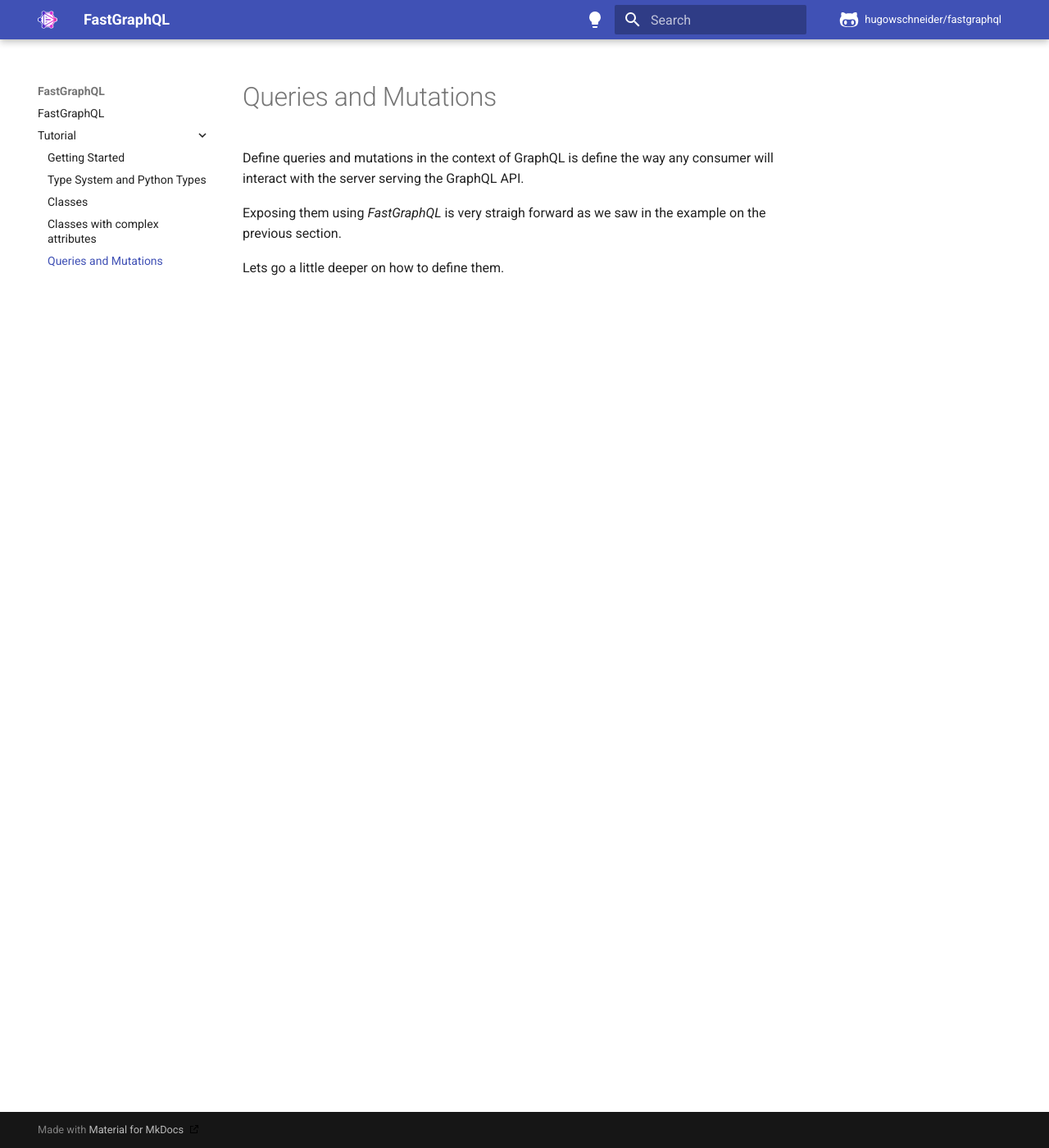
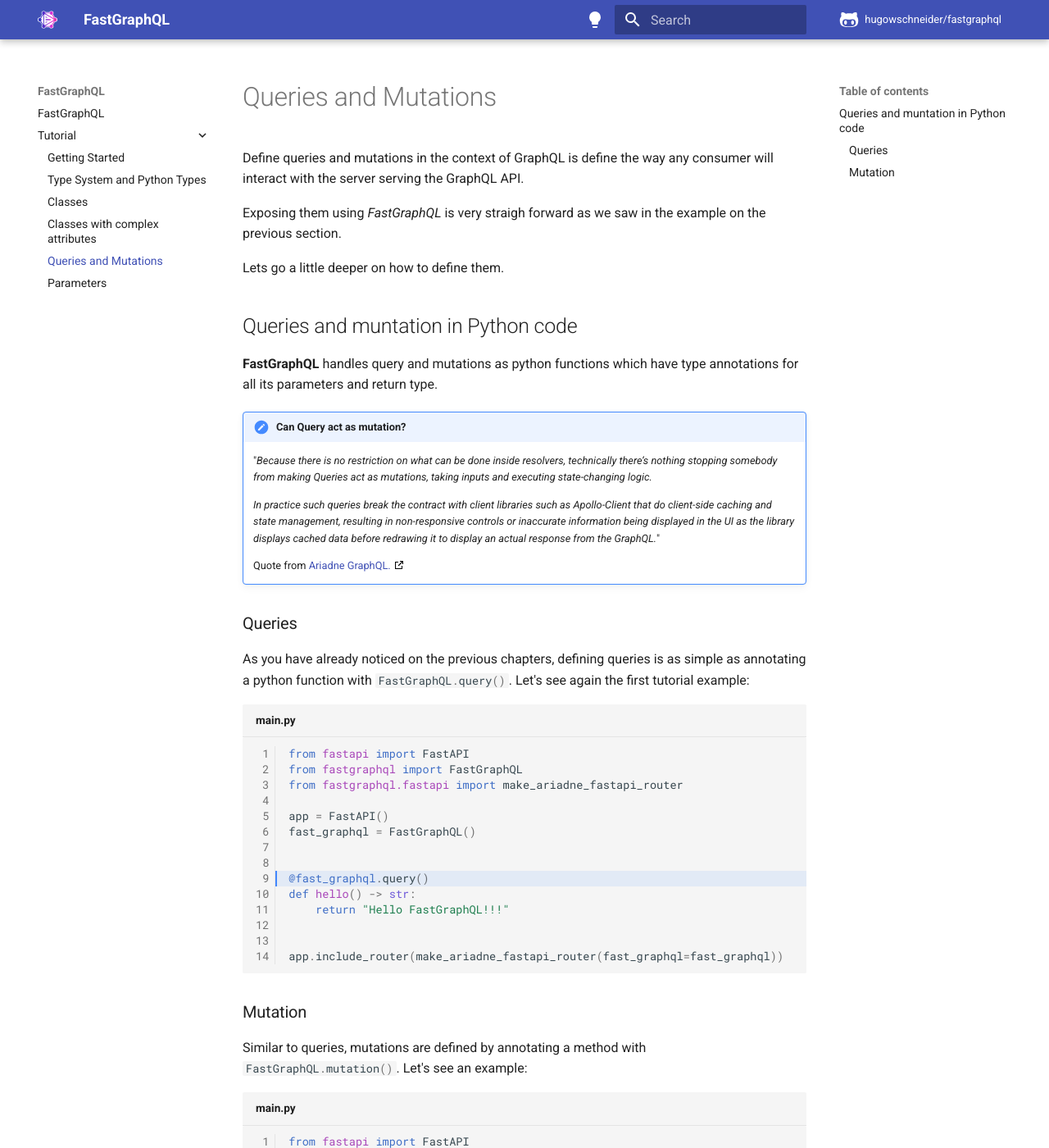
Before and after one commit to hugowschneider/fastgraphql, an MkDocs documentation site: the page built from docs/pages/tutorial/query-mutation.md, in a window 1280 px wide and 1400 px high. Shown: the whole window at 82% size. Built offline with MkDocs 1.6.1 and Material for MkDocs 9.7.7, drawn with Linux system fonts in a browser that asks for light colours; comment, search, counter and statistics services are not loaded; some of the changed text lies outside the part shown.

Commit message:
Documenting...

````diff
--- a/docs/mkdocs.yml
+++ b/docs/mkdocs.yml
@@ -65,3 +65,4 @@
     - tutorial/simple-classes.md
     - tutorial/complex-classes.md
     - tutorial/query-mutation.md
+    - tutorial/parameters.md
--- a/docs/pages/tutorial/query-mutation.md
+++ b/docs/pages/tutorial/query-mutation.md
@@ -8,3 +8,43 @@
 as we saw in the example on the previous section.
 
 Lets go a little deeper on how to define them.
+
+## Queries and muntation in Python code
+
+**FastGraphQL** handles query and mutations as python
+functions which have type annotations for all its
+parameters and return type.
+
+!!! note "Can Query act as mutation?"
+
+    "*Because there is no restriction on what can be done inside resolvers,
+    technically there’s nothing stopping somebody from making Queries
+    act as mutations, taking inputs and executing state-changing logic.*
+
+    *In practice such queries break the contract with client libraries
+    such as Apollo-Client that do client-side caching and state management,
+    resulting in non-responsive controls or inaccurate information being
+    displayed in the UI as the library displays cached data before redrawing
+    it to display an actual response from the GraphQL.*"
+
+
+    Quote from <a href="https://ariadne.readthedocs.io/en/0.1.0/mutations.html" target="_blank">Ariadne GraphQL.</a>
+
+### Queries
+
+As you have already noticed on the previous chapters, defining queries is as simple
+as annotating a python function with `#!python FastGraphQL.query()`. Let's see
+again the first tutorial example:
+
+```python title="main.py" linenums="1" hl_lines="9"
+--8<-- "tutorial/index/main.py"
+```
+
+### Mutation
+
+Similar to queries, mutations are defined by annotating a method with
+`#!python FastGraphQL.mutation()`. Let's see an example:
+
+```python title="main.py" linenums="1" hl_lines="9"
+--8<-- "tutorial/query-mutation/main.py"
+```
--- /dev/null
+++ b/docs/src/tutorial/query-mutation/main.py
@@ -0,0 +1,15 @@
+from fastapi import FastAPI
+from fastgraphql import FastGraphQL
+from fastgraphql.fastapi import make_ariadne_fastapi_router
+
+app = FastAPI()
+fast_graphql = FastGraphQL()
+
+
+@fast_graphql.mutation()
+def dummy_mutation() -> str:
+    ... # Implement some state-changing logic
+    return "Done!"
+
+
+app.include_router(make_ariadne_fastapi_router(fast_graphql=fast_graphql))
````
Also changed, not shown: docs/pages/tutorial/parameters.md (added, +8 -0 lines).
